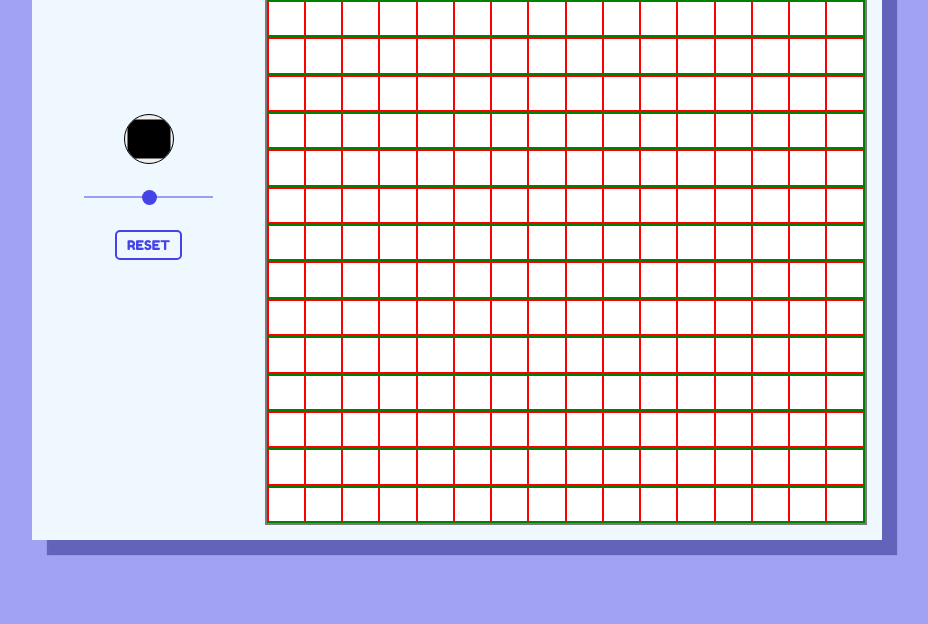
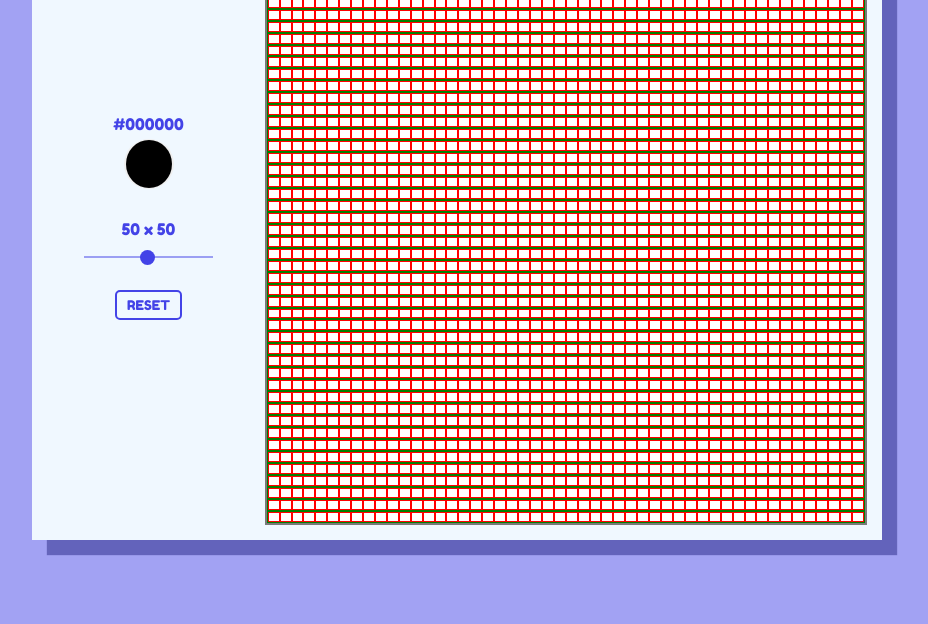
Before and after one commit to nsanchez9009/PxlDraw, a plain HTML site: page index.html in a window 1280 px wide. Shown: the part 176-800 px from the top of the page, without its empty margins (183-1111 px from the left). Drawn offline with Linux system fonts and the light colour scheme.

Commit message:
Fixed up the ui and have started working on the grid size slider. I could easily re-create the grid by removing and adding new divs but that would be extremely slow. Working on a way to make it much faster.

```diff
--- a/index.html
+++ b/index.html
@@ -14,9 +14,15 @@
         <div class="leftContent">
             <div class="title text">PxlDraw</div>
 
-            <input class="colorPicker" type="color">
+            <div class="colorSection">
+                <label for="colorPicker" class="colorLabel text">#000000</label>
+                <input id="colorPicker" type="color" value="#000000">
+            </div>
 
-            <input class="gridSlider" type="range" min="1" max="100">
+            <div class="gridSizeSection">
+                <label for="gridSlider" class="gridLabel text">50 x 50</label>
+                <input id="gridSlider" type="range" min="1" max="100" value="50">
+            </div>
 
             <button class="resetButton text">RESET</button>
         </div>
--- a/script.js
+++ b/script.js
@@ -1,32 +1,70 @@
 const gridBox = document.querySelector(".grid");
-const colorPicker = document.querySelector(".colorPicker");
-let color;
+const gridSlider = document.querySelector("#gridSlider");
+const gridLabel = document.querySelector(".gridLabel");
+let gridSize = gridSlider.value;
+
+gridSlider.addEventListener("input", function(){
+    const rows = document.querySelectorAll(".row");
+    //const boxes = document.querySelectorAll(".box");
+
+    if (gridSize < gridSlider.value){
+        let i, j;
+
+        //add boxes to already existing rows.
+        for (i = 0; i < gridSize; i++){
+            for(j = 0; j < (gridSlider.value - gridSize); j++){
+                const box = document.createElement("div");
+                box.classList.add("box");
+                rows[i].appendChild(box);
+            }
+        }
+
+        grid((gridSlider.value - gridSize), gridSlider.value);
+    }
+
+    else if (gridSize > gridSlider.value){
+        let i, j;
+
+        for (i = 0; i < (gridSize - gridSlider.value); i++){
+            gridBox.removeChild(gridBox.firstElementChild);
+        }
+
+        for (i = 0; i < gridSlider.value; i++){
+            for (j = 0; j < (gridSize - gridSlider.value); j++){
+                rows[i].removeChild(rows[i].firstElementChild);
+            }
+        }
+    }
+
+    gridSize = gridSlider.value;
+    gridLabel.textContent = `${gridSize} x ${gridSize}`;
+});
+
+const colorPicker = document.querySelector("#colorPicker");
+const colorLabel = document.querySelector(".colorLabel");
+let color = colorPicker.value;
 
 colorPicker.addEventListener("input", function(){
     color = colorPicker.value;
+    colorLabel.textContent = color;
 });
 
-function changeColor(box){
-    box.style.backgroundColor = color;
-}
+function grid(rows, boxes){
+    let i, j;
 
-function grid(size){
-    let i;
-    let j;
-
-    for (i = 0; i < size; i++){
+    for (i = 0; i < rows; i++){
         const row = document.createElement("div");
 
         row.classList.add("row");
 
         gridBox.appendChild(row);
 
-        for (j = 0; j < size; j++){
+        for (j = 0; j < boxes; j++){
             const box = document.createElement("div");
 
             box.classList.add("box");
 
-            box.addEventListener("click", () => changeColor(box));
+            box.addEventListener("click", () => box.style.backgroundColor = color);
 
             row.appendChild(box);
         }
@@ -34,7 +72,4 @@ function grid(size){
 
 }
 
-
-
-
-grid(16);
+grid(gridSize, gridSize);
--- a/styles.css
+++ b/styles.css
@@ -47,29 +47,78 @@ body {
     padding-bottom: 100px;
 }
 
-.colorPicker {
-    margin: 0px;
-    padding: 0px;
+.colorSection {
+    display: flex;
+    flex-direction: column;
+    align-items: center;
+    justify-content: center;
+    gap: 5px;
+}
 
+.colorLabel {
+    box-sizing: border-box;
+    width: 100px;
+    text-align: center;
+}
+
+#colorPicker {
     box-sizing: border-box;
     height: 50px;
     width: 50px;
     border-radius: 50%;
+
+    border: none;
+    outline: none;
+    -webkit-appearance: none;
 }
 
-.gridSlider {
+#colorPicker::-webkit-color-swatch-wrapper {
+    padding: 0;
+}
+
+#colorPicker::-webkit-color-swatch {
+    border: none;
+    border-radius: 50%;
+
+    transition: all .2s ease-in-out;
+}
+
+#colorPicker::-webkit-color-swatch:hover {
+    transform: scale(1.1);
+}
+
+.gridSizeSection {
+    display: flex;
+    flex-direction: column;
+    align-items: center;
+    gap: 15px;
+}
+
+.gridLabel {
+    box-sizing: border-box;
+    width: 100px;
+    text-align: center;
+}
+
+#gridSlider {
     -webkit-appearance: none;
     background-color: rgba(67, 67, 231, 0.493);
     height: 2px;
 }
 
-.gridSlider::-webkit-slider-thumb {
+#gridSlider::-webkit-slider-thumb {
     -webkit-appearance: none;
     background-color: rgb(67, 67, 231);
 
     width: 15px;
     height: 15px;
     border-radius: 50%;
+
+    transition: all .2s ease-in-out;
+}
+
+#gridSlider::-webkit-slider-thumb:hover {
+    transform: scale(1.2);
 }
 
 .resetButton {
```
